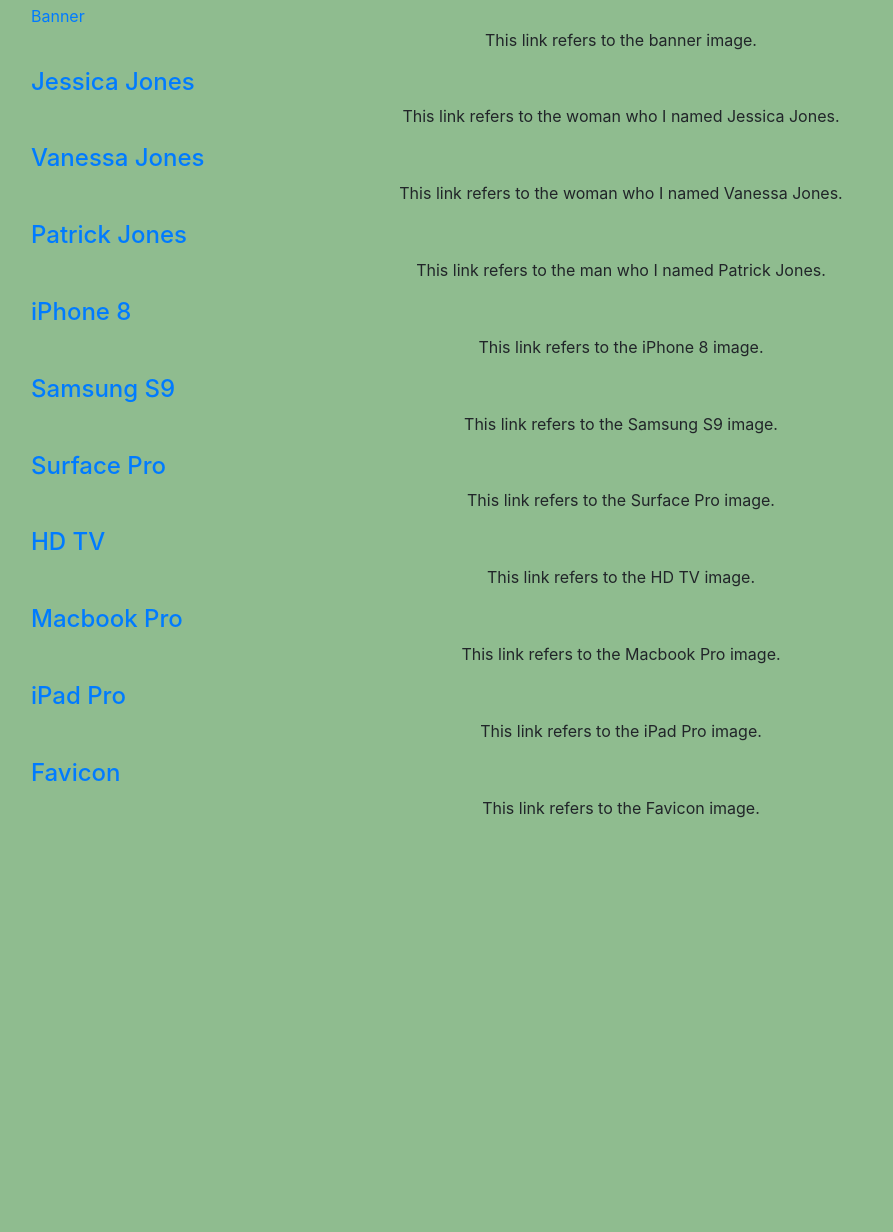
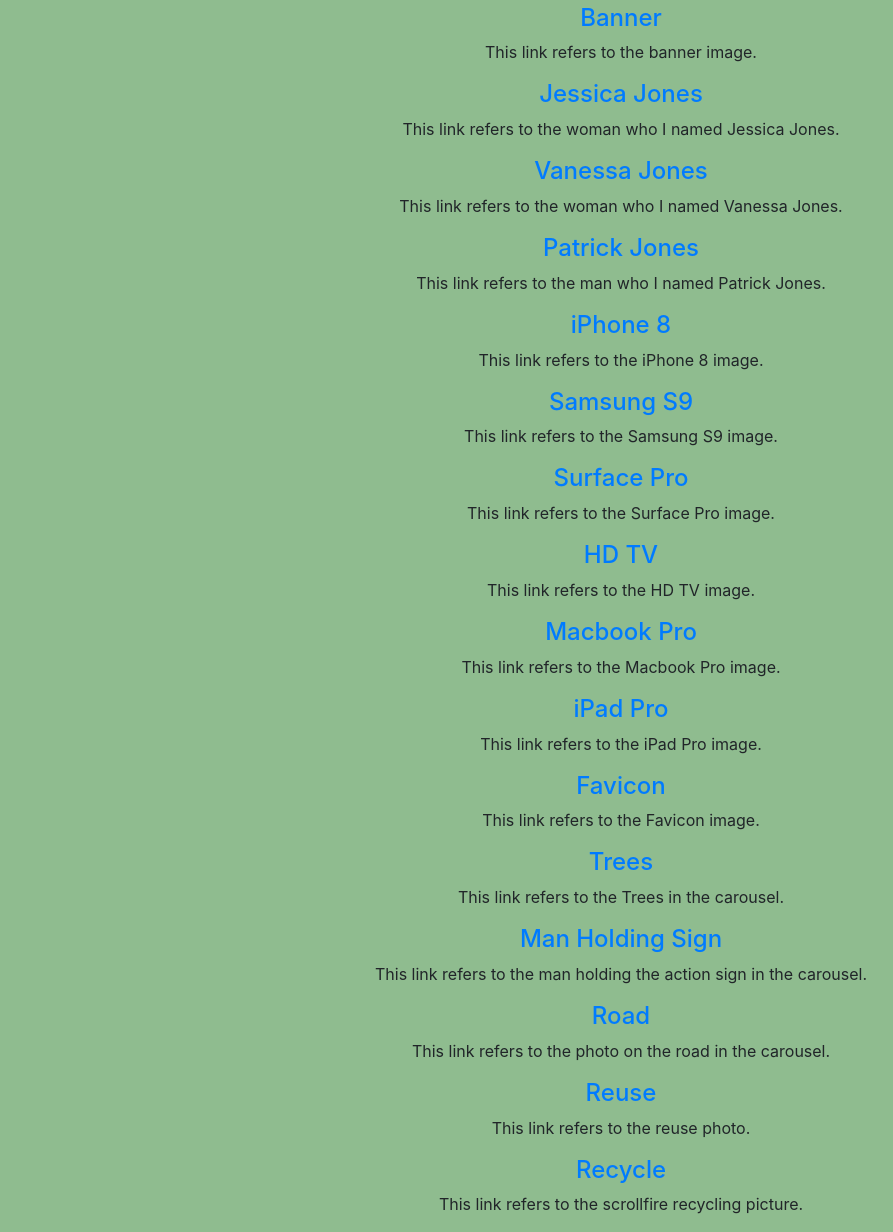
Before and after one commit to claudiazeppieri/business, a plain HTML site: page references.html in a window 1280 px wide. Shown: the part 238-1470 px from the top of the page, without its empty margins (19-912 px from the left). Before the commit the page ends 1074 px from the top, so only its background shows below. Drawn offline with nearby package versions, Linux system fonts and the light colour scheme.

Commit message:
initial commit

```diff
--- a/css/blocks.css
+++ b/css/blocks.css
@@ -117,7 +117,9 @@ p {
     display: block;
     transition: all .5s;
         transition-property: all;
-        transition-duration: 0.5s;
+        transition-duration: 2s;
+        transition-timing-function: ease;
+        transition-delay: 2s;
 }
 
 .carousel-box {
@@ -203,11 +205,14 @@ p {
 }
 
 .center {
-    text-align: left;
-    padding-left: 250px;
+    text-align: center;
 }
 
 .transition:hover {
     font-size: 100px;
     transition: font-size;
 }
+
+h4 {
+    text-align: center !important;
+}
--- a/references.html
+++ b/references.html
@@ -22,15 +22,6 @@
     <link rel="stylesheet"
           href="https://stackpath.bootstrapcdn.com/bootstrap/4.3.1/css/bootstrap.min.css">
 
-    <style type="text/css">
-        h3 {
-            text-align: center;
-        }
-
-        body {
-            background-color: darkseagreen;
-        }
-    </style> <!--fix CSS-->
 </head>
 <body>
 <div class="wrapper">
@@ -82,40 +73,54 @@
     </nav>
 </div>
 <section>
-    <h3>Website References</h3
-        <h4><a href="https://www.pexels.com/photo/green-pine-tree-leaves-192136/">Banner</a></h4> <!--fix banner title-->
+    <h3>Website References</h3>
+        <h4><a href="https://www.pexels.com/photo/green-pine-tree-leaves-192136/" target="_blank">Banner</a></h4> <!--fix banner title-->
         <p>This link refers to the banner image.</p>
 
-        <h4><a href="https://www.pexels.com/photo/woman-wearing-pink-collared-half-sleeved-top-1036623/">Jessica Jones</a></h4>
+        <h4><a href="https://www.pexels.com/photo/woman-wearing-pink-collared-half-sleeved-top-1036623/" target="_blank">Jessica Jones</a></h4>
         <p>This link refers to the woman who I named Jessica Jones.</p>
 
-        <h4><a href="https://www.pexels.com/photo/woman-wearing-blue-shawl-lapel-suit-jacket-1036622/">Vanessa Jones</a></h4>
+        <h4><a href="https://www.pexels.com/photo/woman-wearing-blue-shawl-lapel-suit-jacket-1036622/" target="_blank">Vanessa Jones</a></h4>
         <p>This link refers to the woman who I named Vanessa Jones.</p>
 
-        <h4><a href="https://www.pexels.com/photo/man-holding-black-box-1036629/">Patrick Jones</a></h4>
+        <h4><a href="https://www.pexels.com/photo/man-holding-black-box-1036629/" target="_blank">Patrick Jones</a></h4>
         <p>This link refers to the man who I named Patrick Jones. </p>
 
-        <h4><a href="https://www.google.com/url?sa=i&rct=j&q=&esrc=s&source=images&cd=&ved=2ahUKEwiE6tLn98HhAhWDy4MKHeKIDuwQjRx6BAgBEAU&url=https%3A%2F%2Fwww.apple.com%2Fshop%2Fbuy-iphone%2Fiphone-8%2F4.7-inch-display-256gb-space-gray-unlocked&psig=AOvVaw1DzZovAS500cJMvnOZyzT4&ust=1554862361534253">iPhone 8</a></h4>
+        <h4><a href="https://www.google.com/url?sa=i&rct=j&q=&esrc=s&source=images&cd=&ved=2ahUKEwiE6tLn98HhAhWDy4MKHeKIDuwQjRx6BAgBEAU&url=https%3A%2F%2Fwww.apple.com%2Fshop%2Fbuy-iphone%2Fiphone-8%2F4.7-inch-display-256gb-space-gray-unlocked&psig=AOvVaw1DzZovAS500cJMvnOZyzT4&ust=1554862361534253" target="_blank">iPhone 8</a></h4>
         <p>This link refers to the iPhone 8 image.</p>
 
-        <h4><a href="https://www.google.com/url?sa=i&rct=j&q=&esrc=s&source=images&cd=&ved=2ahUKEwjw_POWgMLhAhUB7IMKHXfuAEoQjRx6BAgBEAU&url=https%3A%2F%2Fwww.o2.co.uk%2Fbrowsing%2Fsamsung%2Fgalaxy-s9%3Fbvstate%3Dpg%3A97%2Fct%3Ar&psig=AOvVaw13hUhBS1Yi2T2e8uOhDhB6&ust=1554864594575086">Samsung S9</a></h4>
+        <h4><a href="https://www.google.com/url?sa=i&rct=j&q=&esrc=s&source=images&cd=&ved=2ahUKEwjw_POWgMLhAhUB7IMKHXfuAEoQjRx6BAgBEAU&url=https%3A%2F%2Fwww.o2.co.uk%2Fbrowsing%2Fsamsung%2Fgalaxy-s9%3Fbvstate%3Dpg%3A97%2Fct%3Ar&psig=AOvVaw13hUhBS1Yi2T2e8uOhDhB6&ust=1554864594575086" target="_blank">Samsung S9</a></h4>
         <p>This link refers to the Samsung S9 image.</p>
 
-        <h4><a href="https://www.kisspng.com/png-surface-pro-2-surface-pro-3-surface-pro-4-tablet-1238676/">Surface Pro</a></h4>
+        <h4><a href="https://www.kisspng.com/png-surface-pro-2-surface-pro-3-surface-pro-4-tablet-1238676/" target="_blank">Surface Pro</a></h4>
         <p>This link refers to the Surface Pro image.</p>
 
-        <h4><a href="https://www.google.ca/url?sa=i&rct=j&q=&esrc=s&source=images&cd=&ved=2ahUKEwiz3sa0ksLhAhUnw4MKHbJVBjAQjRx6BAgBEAU&url=http%3A%2F%2Fpluspng.com%2Ftv-hd-png-5328.html&psig=AOvVaw3CPGeEBLxKh81clbgMnhqe&ust=1554869496008114">HD TV</a></h4>
+        <h4><a href="https://www.google.ca/url?sa=i&rct=j&q=&esrc=s&source=images&cd=&ved=2ahUKEwiz3sa0ksLhAhUnw4MKHbJVBjAQjRx6BAgBEAU&url=http%3A%2F%2Fpluspng.com%2Ftv-hd-png-5328.html&psig=AOvVaw3CPGeEBLxKh81clbgMnhqe&ust=1554869496008114" target="_blank">HD TV</a></h4>
         <p>This link refers to the HD TV image.</p>
 
-        <h4><a href="https://www.google.com/url?sa=i&rct=j&q=&esrc=s&source=images&cd=&ved=2ahUKEwivh6vfn8LhAhUj7IMKHXMfBMQQjRx6BAgBEAU&url=https%3A%2F%2Funsplash.com%2Fphotos%2F-fiCYNV51m4&psig=AOvVaw1Cgv3R2A_eWe6JUCGxSCFU&ust=1554873075543157">Macbook Pro</a></h4>
+        <h4><a href="https://www.google.com/url?sa=i&rct=j&q=&esrc=s&source=images&cd=&ved=2ahUKEwivh6vfn8LhAhUj7IMKHXMfBMQQjRx6BAgBEAU&url=https%3A%2F%2Funsplash.com%2Fphotos%2F-fiCYNV51m4&psig=AOvVaw1Cgv3R2A_eWe6JUCGxSCFU&ust=1554873075543157" target="_blank">Macbook Pro</a></h4>
         <p>This link refers to the Macbook Pro image.</p>
 
-        <h4><a href="https://www.google.com/url?sa=i&rct=j&q=&esrc=s&source=images&cd=&ved=2ahUKEwiLorv3n8LhAhWS94MKHc7PDAoQjRx6BAgBEAU&url=https%3A%2F%2Fwww.apple.com%2Fshop%2Fbuy-ipad%2Fipad-pro%2F11-inch-display-256gb-space-gray-wifi&psig=AOvVaw1-b5-oTmcD6ij_Wje2-t8g&ust=1554873132303007">iPad Pro</a></h4>
+        <h4><a href="https://www.google.com/url?sa=i&rct=j&q=&esrc=s&source=images&cd=&ved=2ahUKEwiLorv3n8LhAhWS94MKHc7PDAoQjRx6BAgBEAU&url=https%3A%2F%2Fwww.apple.com%2Fshop%2Fbuy-ipad%2Fipad-pro%2F11-inch-display-256gb-space-gray-wifi&psig=AOvVaw1-b5-oTmcD6ij_Wje2-t8g&ust=1554873132303007" target="_blank">iPad Pro</a></h4>
         <p>This link refers to the iPad Pro image.</p>
 
-        <h4><a href="https://www.favicon-generator.org/search/BLACK/G">Favicon</a></h4>
+        <h4><a href="https://www.favicon-generator.org/search/BLACK/G" target="_blank">Favicon</a></h4>
         <p>This link refers to the Favicon image.</p>
 
+        <h4><a href="https://www.pexels.com/photo/worms-eyeview-of-green-trees-957024/" target="_blank">Trees</a></h4>
+        <p>This link refers to the Trees in the carousel.</p>
+
+        <h4><a href="https://www.pexels.com/photo/person-holding-save-our-planet-sign-2027058/" target="_blank">Man Holding Sign</a></h4>
+        <p>This link refers to the man holding the action sign in the carousel.</p>
+
+        <h4><a href="https://www.pexels.com/photo/forced-perspective-photography-of-cars-running-on-road-below-smartphone-799443/" target="_blank">Road</a></h4>
+        <p>This link refers to the photo on the road in the carousel.</p>
+
+        <h4><a href="https://www.pexels.com/photo/photo-of-pile-of-ripped-carton-1055712/" target="_blank">Reuse</a></h4>
+        <p>This link refers to the reuse photo.</p>
+
+        <h4><a href="https://www.google.com/url?sa=i&rct=j&q=&esrc=s&source=images&cd=&ved=2ahUKEwj5qeavw8PhAhWb0YMKHY-IC3AQjRx6BAgBEAU&url=https%3A%2F%2Fwww.kisspng.com%2Fpng-recycle-bin-png-52358%2F&psig=AOvVaw2Xytl6hWvxXVxEs6lD68MK&ust=1554916865432158" target="_blank">Recycle</a></h4>
+        <p>This link refers to the scrollfire recycling picture.</p>
     <!--add different colours to title names-->
     <!--make sure external links work-->
 </section>
```
Also changed, not shown: index.html (+6 -4 lines), products.html (+12 -38 lines), registration.html (+4 -19 lines), images/bluegirl.jpg (deleted), images/forest.jpg (deleted), images/greentech.png (deleted), images/macbookpro.jpg (deleted), images/pinkgirl.jpg (deleted), 6 other files.
